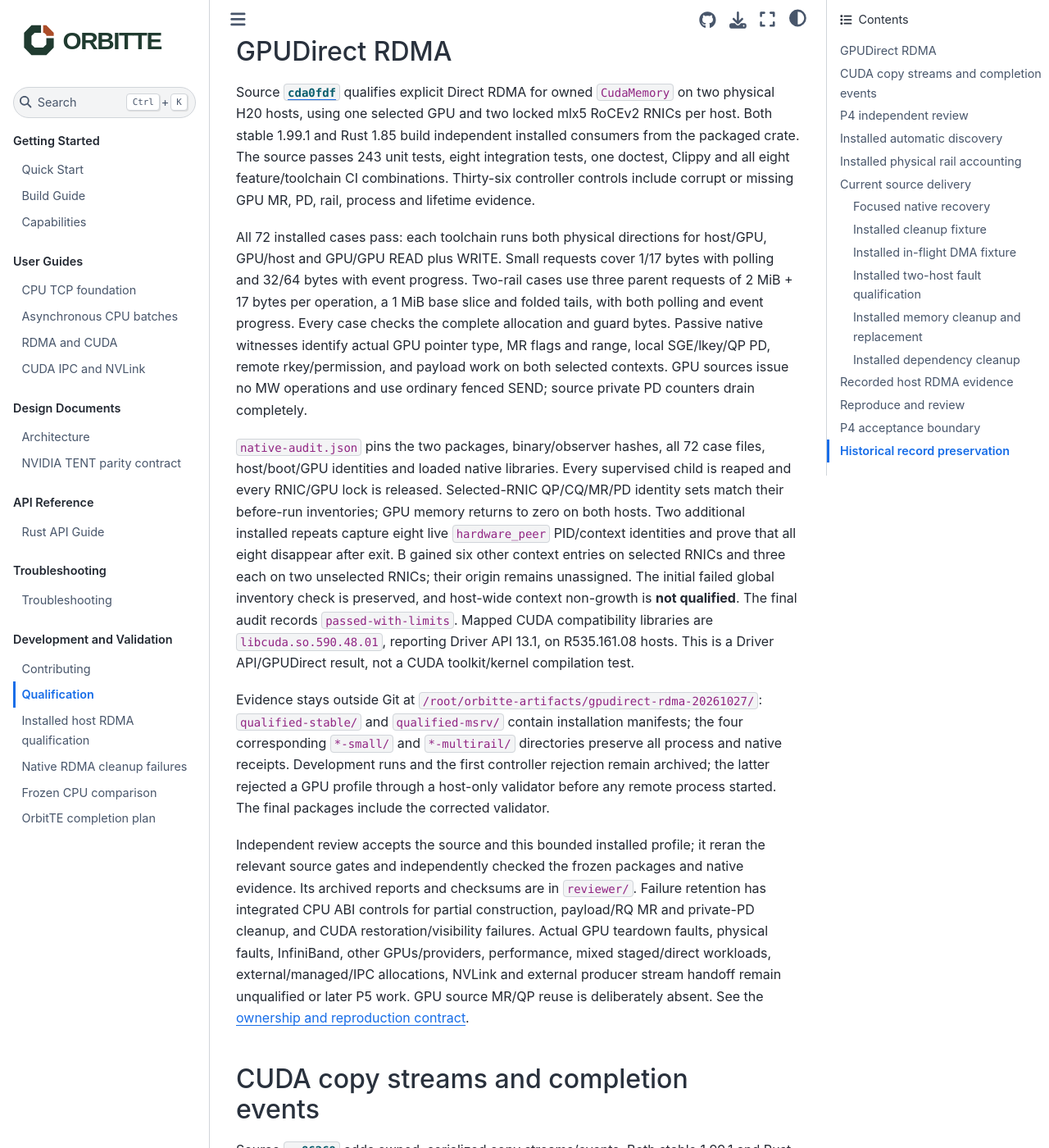
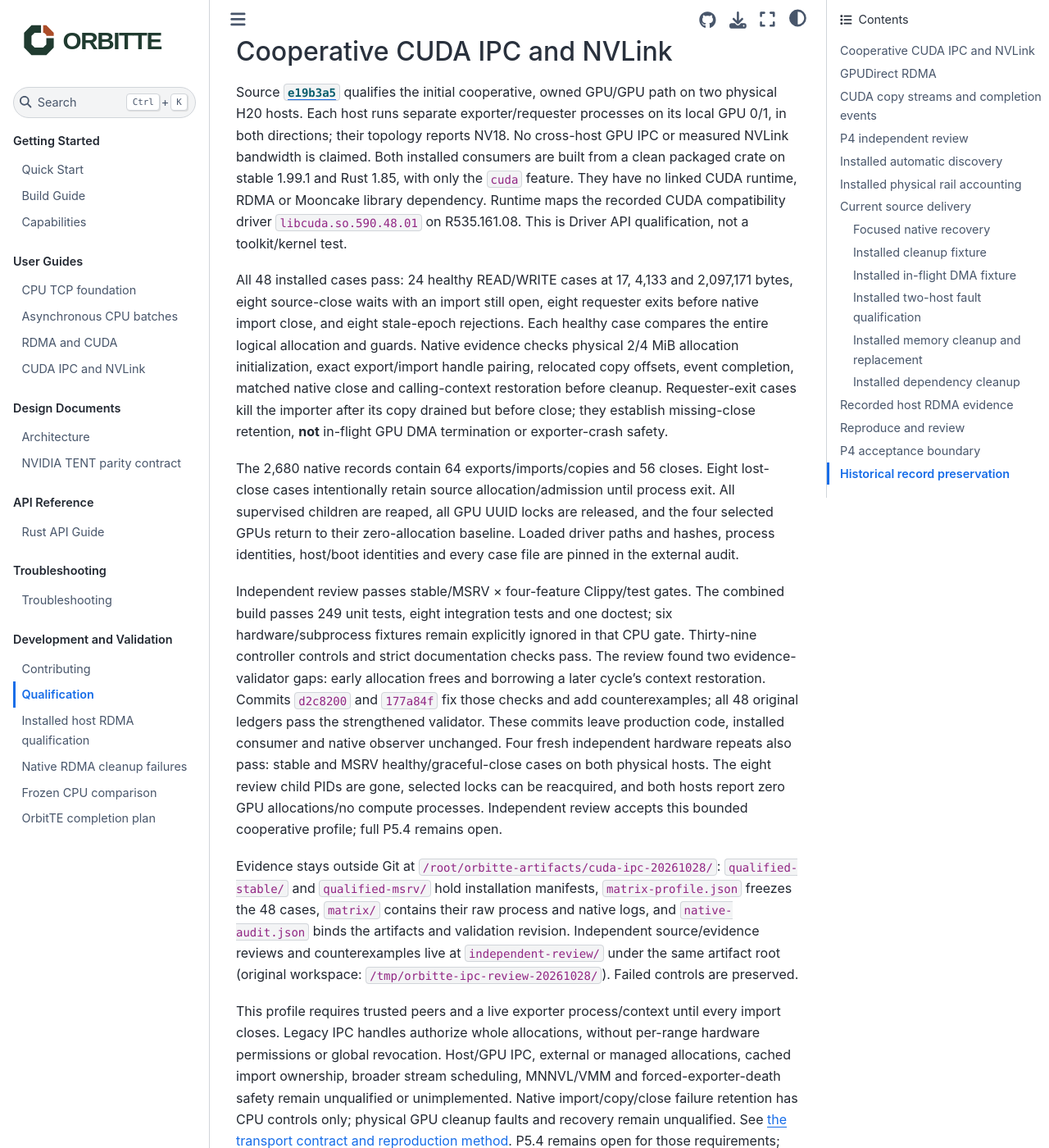
Before and after one commit to OrbitInfra/OrbitTE, a Sphinx documentation site: the page built from docs/qualification.md, in a window 1280 px wide and 1400 px high, scrolled down 705 px. Shown: the whole window at 82% size. Built offline with Sphinx 7.4.7 and the Sphinx Book theme 1.1.4, drawn with Linux system fonts in a browser that asks for light colours; some of the changed text lies outside the part shown.

Commit message:
docs(cuda): record accepted cooperative IPC qualification

```diff
--- a/docs/qualification.md
+++ b/docs/qualification.md
@@ -15,13 +15,75 @@ A build or CPU fixture does not qualify DMA, a new fabric, GPU direct transfer
 or performance. Earlier hardware results retain their original revisions and
 do not automatically qualify subsequent changes.
 
-The latest installed delivery qualifies the bounded [GPUDirect RDMA](#gpudirect-rdma)
-profile below with an explicit host-wide context inventory limit. Earlier host
+The latest installed delivery qualifies the cooperative [GPU IPC](#cooperative-cuda-ipc-and-nvlink)
+profile below. The bounded [GPUDirect RDMA](#gpudirect-rdma) profile retains its
+explicit host-wide context inventory limit. Earlier host
 [automatic discovery](#installed-automatic-discovery) and
 [physical rail accounting](#installed-physical-rail-accounting) retain their own
 artifacts and acceptance boundaries.
 The production host RDMA implementation is complete; physical/fabric
 qualification and complete acceptance remain in the existing P4 queue.
+
+## Cooperative CUDA IPC and NVLink
+
+Source [`e19b3a5`](https://github.com/OrbitInfra/OrbitTE/commit/e19b3a5100f9eac37852db2d47437f6321b5862f)
+qualifies the initial cooperative, owned GPU/GPU path on two physical H20 hosts.
+Each host runs separate exporter/requester processes on its local GPU 0/1,
+in both directions; their topology reports NV18. No cross-host GPU IPC or
+measured NVLink bandwidth is claimed. Both installed consumers are built from
+a clean packaged crate on stable 1.99.1 and Rust 1.85, with only the `cuda`
+feature. They have no linked CUDA runtime, RDMA or Mooncake library dependency.
+Runtime maps the recorded CUDA compatibility driver `libcuda.so.590.48.01`
+on R535.161.08. This is Driver API qualification, not a toolkit/kernel test.
+
+All 48 installed cases pass: 24 healthy READ/WRITE cases at 17, 4,133 and
+2,097,171 bytes, eight source-close waits with an import still open, eight
+requester exits before native import close, and eight stale-epoch rejections.
+Each healthy case compares the entire logical allocation and guards. Native
+evidence checks physical 2/4 MiB allocation initialization, exact export/import
+handle pairing, relocated copy offsets, event completion, matched native close
+and calling-context restoration before cleanup. Requester-exit cases kill the
+importer after its copy drained but before close; they establish missing-close
+retention, **not** in-flight GPU DMA termination or exporter-crash safety.
+
+The 2,680 native records contain 64 exports/imports/copies and 56 closes. Eight
+lost-close cases intentionally retain source allocation/admission until process
+exit. All supervised children are reaped, all GPU UUID locks are released, and
+the four selected GPUs return to their zero-allocation baseline. Loaded driver
+paths and hashes, process identities, host/boot identities and every case file
+are pinned in the external audit.
+
+Independent review passes stable/MSRV × four-feature Clippy/test gates. The
+combined build passes 249 unit tests, eight integration tests and one doctest;
+six hardware/subprocess fixtures remain explicitly ignored in that CPU gate.
+Thirty-nine controller controls and strict documentation checks pass. The review
+found two evidence-validator gaps: early allocation frees and borrowing a later
+cycle's context restoration. Commits `d2c8200` and `177a84f` fix those checks and
+add counterexamples; all 48 original ledgers pass the strengthened validator.
+These commits leave production code, installed consumer and native observer
+unchanged. Four fresh independent hardware repeats also pass: stable and MSRV
+healthy/graceful-close cases on both physical hosts. The eight review child PIDs
+are gone, selected locks can be reacquired, and both hosts report zero GPU
+allocations/no compute processes. Independent review accepts this bounded
+cooperative profile; full P5.4 remains open.
+
+Evidence stays outside Git at `/root/orbitte-artifacts/cuda-ipc-20261028/`:
+`qualified-stable/` and `qualified-msrv/` hold installation manifests,
+`matrix-profile.json` freezes the 48 cases, `matrix/` contains their raw process
+and native logs, and `native-audit.json` binds the artifacts and validation
+revision. Independent source/evidence reviews and counterexamples live at
+`independent-review/` under the same artifact root (original workspace:
+`/tmp/orbitte-ipc-review-20261028/`). Failed controls are preserved.
+
+This profile requires trusted peers and a live exporter process/context until
+every import closes. Legacy IPC handles authorize whole allocations, without
+per-range hardware permissions or global revocation. Host/GPU IPC, external or
+managed allocations, cached import ownership, broader stream scheduling,
+MNNVL/VMM and forced-exporter-death safety remain unqualified or unimplemented.
+Native import/copy/close failure retention has CPU controls only; physical GPU
+cleanup faults and recovery remain unqualified.
+See [the transport contract and reproduction method](cuda-ipc.md). P5.4 remains
+open for those requirements; this substage does not establish full TENT parity.
 
 ## GPUDirect RDMA
 
```
Also changed, not shown: README.md (+2 -2 lines), docs/capabilities.md (+1 -1 lines), docs/completion-plan.md (+6 -4 lines), docs/cuda-ipc.md (+2 -1 lines), docs/index.md (+1 -1 lines).
